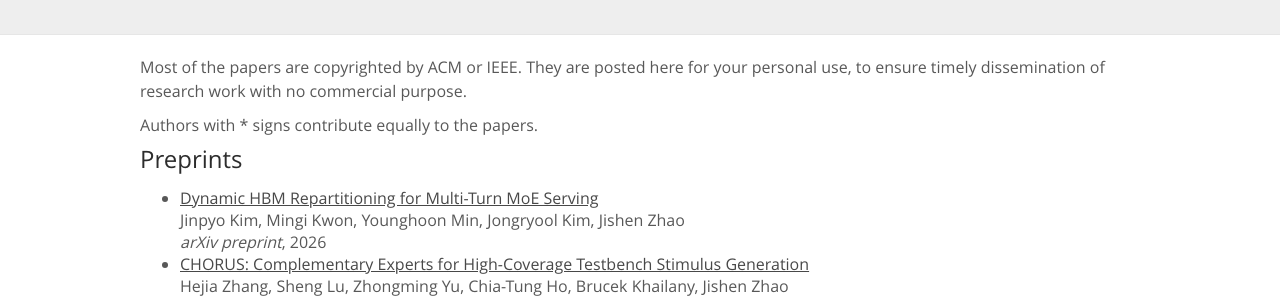
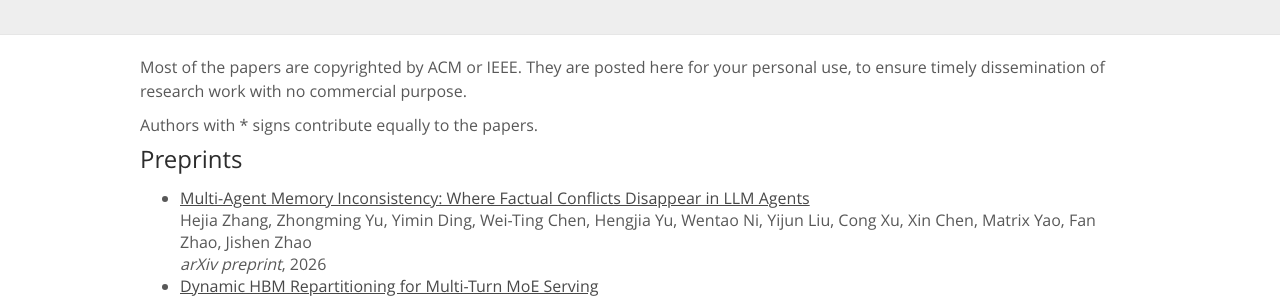
Before and after one commit to jishenzhao/jishenzhao.github.io, a plain HTML site: page publications.html in a window 1280 px wide. Shown: the part 96-396 px from the top of the page. Drawn offline with Linux system fonts and the light colour scheme.

Commit message:
add new pub

```diff
--- a/publications.html
+++ b/publications.html
@@ -40,6 +40,11 @@
 
                 <h2><a name="preprints">Preprints</a></h2>
                 <ul class="publication">
+		  <li>
+                    <span class="bib-title"><a href="https://arxiv.org/pdf/2611.22245">Multi-Agent Memory Inconsistency: Where Factual Conflicts Disappear in LLM Agents</a></span><br>
+                    Hejia Zhang, Zhongming Yu, Yimin Ding, Wei-Ting Chen, Hengjia Yu, Wentao Ni, Yijun Liu, Cong Xu, Xin Chen, Matrix Yao, Fan Zhao, Jishen Zhao<br>
+                    <span class="bib-venue">arXiv preprint</span>, 2026
+                   </li>
 		  <li>
                     <span class="bib-title"><a href="https://arxiv.org/pdf/2609.13537">Dynamic HBM Repartitioning for Multi-Turn MoE Serving</a></span><br>
                     Jinpyo Kim, Mingi Kwon, Younghoon Min, Jongryool Kim, Jishen Zhao<br>
```
